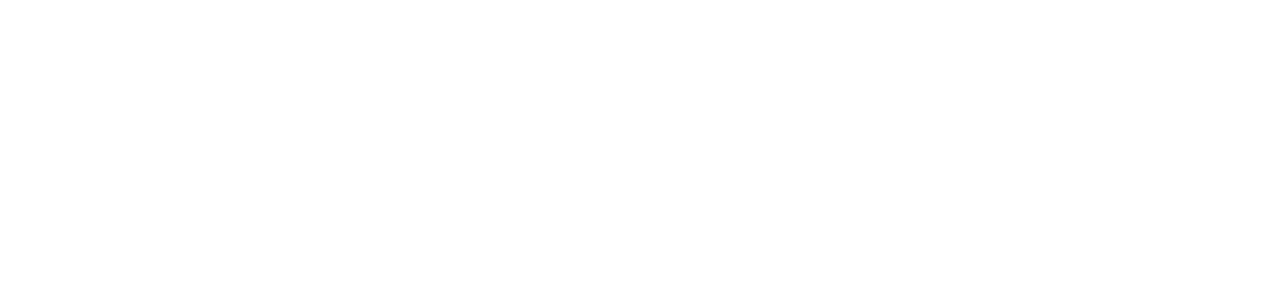
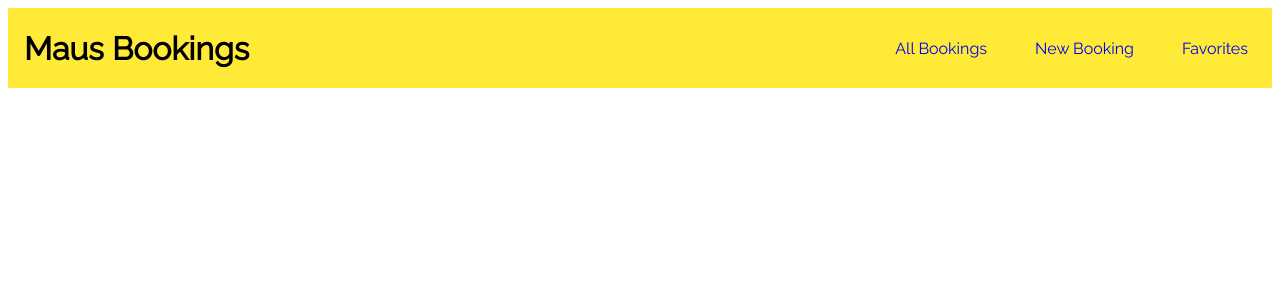
Before and after one commit to Cibuta562/booking-web, a React (Create React App) app: page / in a window 1280 px wide. Before the commit this address had no page. Shown: the top 300 px of the page. Built offline with nearby package versions, Linux system fonts and the light colour scheme.

Commit message:
Procfile

```diff
--- a/src/App.js
+++ b/src/App.js
@@ -9,7 +9,7 @@
   return (
       <BrowserRouter>
         <Routes>
-            <Route path="/booking-test-react.herokuapp.com" element={<MainNav />} />
+            <Route path="/" element={<MainNav />} />
             <Route path="/all-bookings" element={<AllBookings />} />
             <Route path="/new-booking" element={<NewBooking />} />
             <Route path="/favorites" element={<Favorites />} />
```
